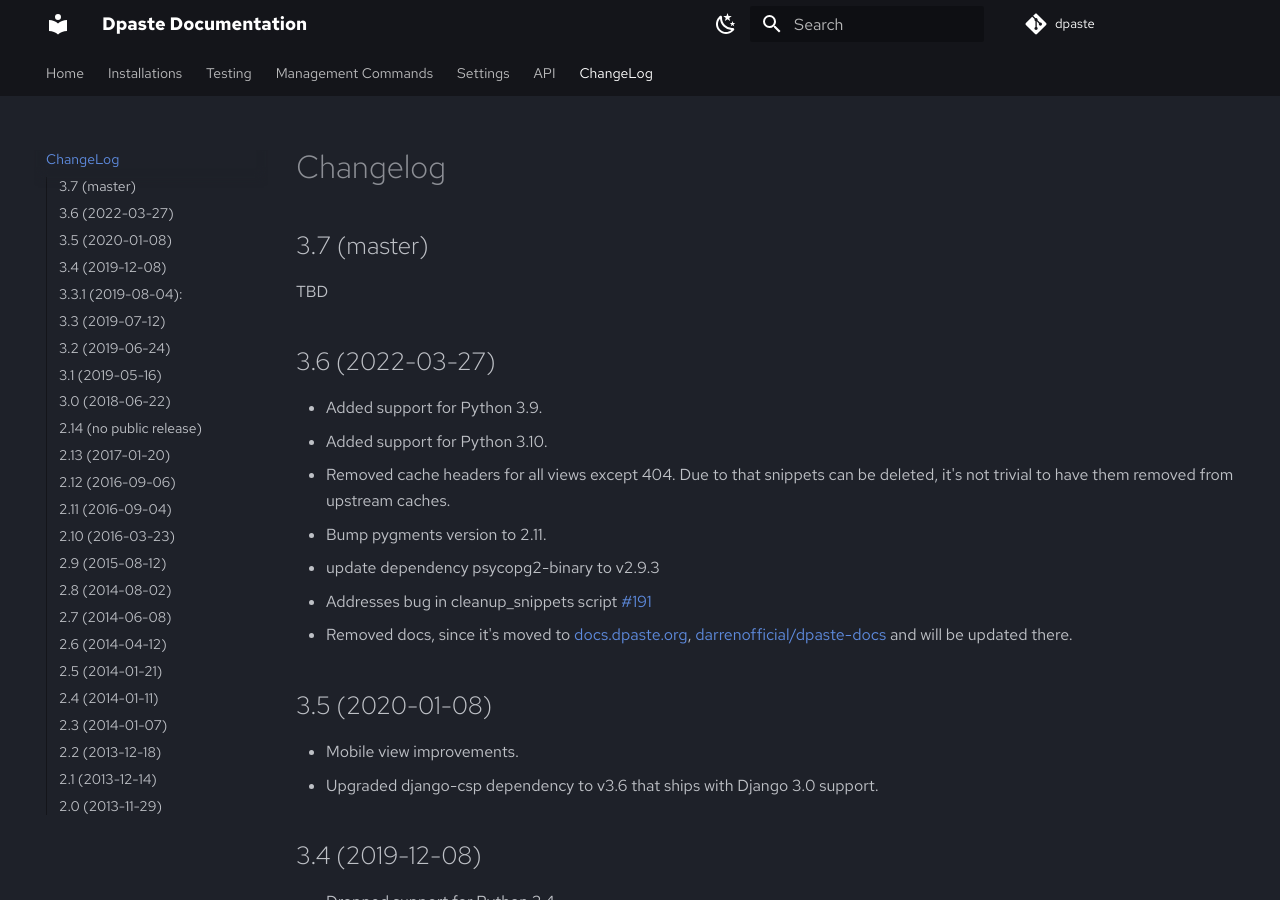
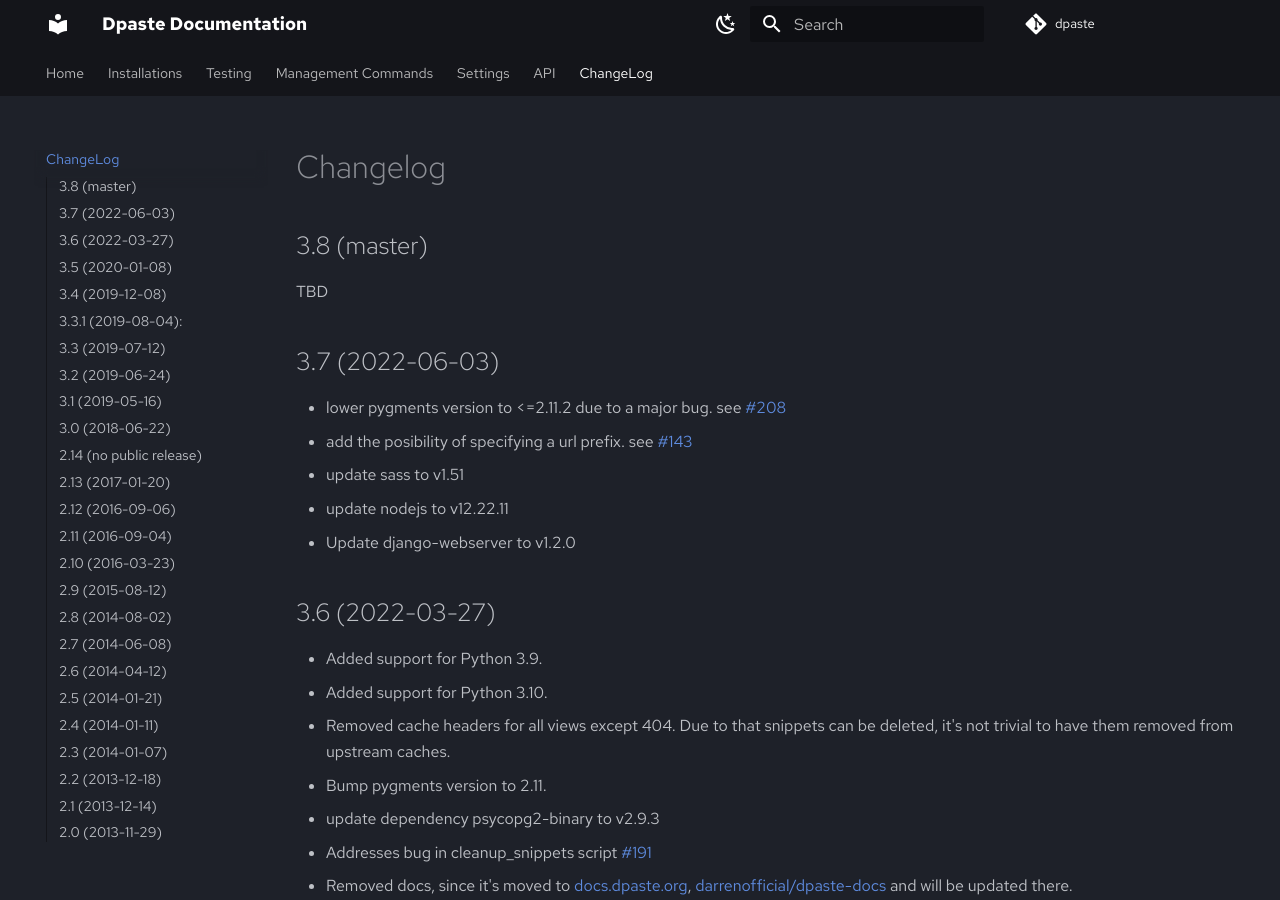
Before and after one commit to WBTMagnum/dpaste-docs, an MkDocs documentation site: the page built from docs/changelog.md, in a window 1280 px wide and 900 px high. Built offline with MkDocs 1.6.1 and Material for MkDocs 9.7.7, drawn with Linux system fonts in a browser that asks for light colours; comment, search, counter and statistics services are not loaded.

Commit message:
changelog
Signed-off-by: Darren <git@darrennathanael.com>

```diff
--- a/docs/changelog.md
+++ b/docs/changelog.md
@@ -1,9 +1,19 @@
 Changelog
 =========
 
-3.7 (master)
+3.8 (master)
 ------------
 TBD
+
+
+3.7 (2022-06-03)
+------------
+
+- lower pygments version to <=2.11.2 due to a major bug. see [#208](https://github.com/DarrenOfficial/dpaste/issues/208)
+- add the posibility of specifying a url prefix. see [#143](https://github.com/DarrenOfficial/dpaste/pull/143)
+- update sass to v1.51
+- update nodejs to v12.22.11
+- Update django-webserver to v1.2.0
 
 
 3.6 (2022-03-27)
```
